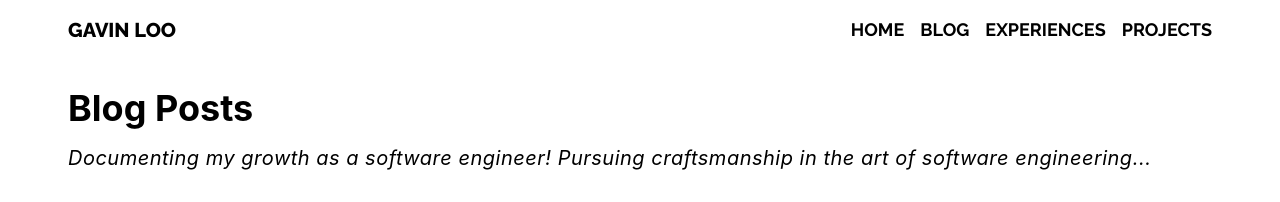
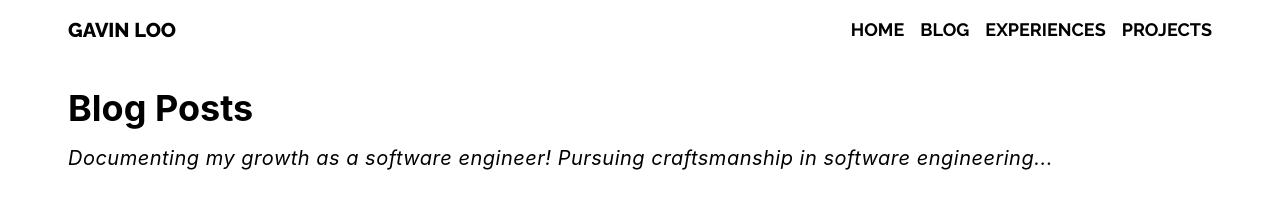
Before and after one commit to rawsashimi1604/dev-portfolio, a Next.js app: page /blog in a window 1280 px wide. Shown: the top 202 px of the page. Built offline with nearby package versions, Linux system fonts and the light colour scheme; grey boxes are pictures that could not be loaded.

Commit message:
changed blog title

```diff
--- a/pages/blog.js
+++ b/pages/blog.js
@@ -14,7 +14,7 @@ function Blog() {
       <div className="bg-white text-black">
         <Header
           title="Blog Posts"
-          subtitle="Documenting my growth as a software engineer! Pursuing craftsmanship in the art of software engineering..."
+          subtitle="Documenting my growth as a software engineer! Pursuing craftsmanship in software engineering..."
         />
         <Main />
         <Footer />
```
